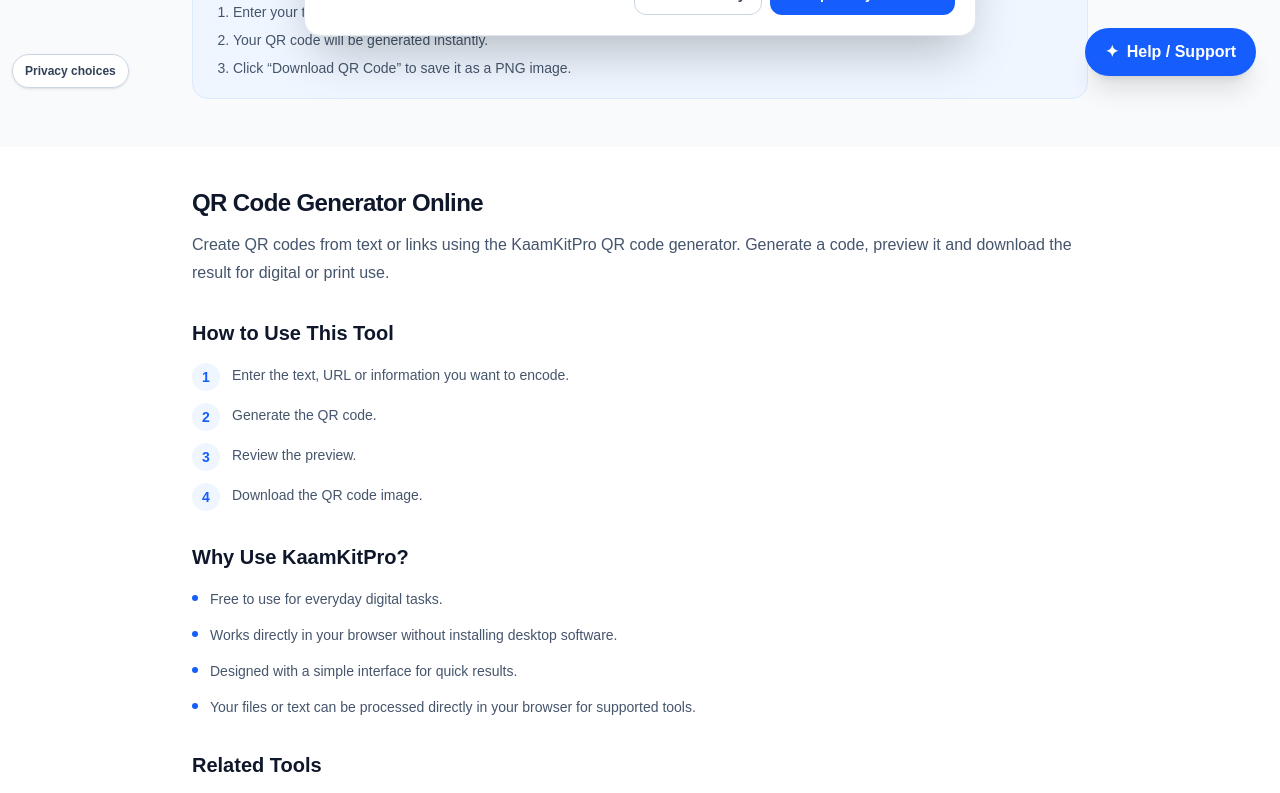
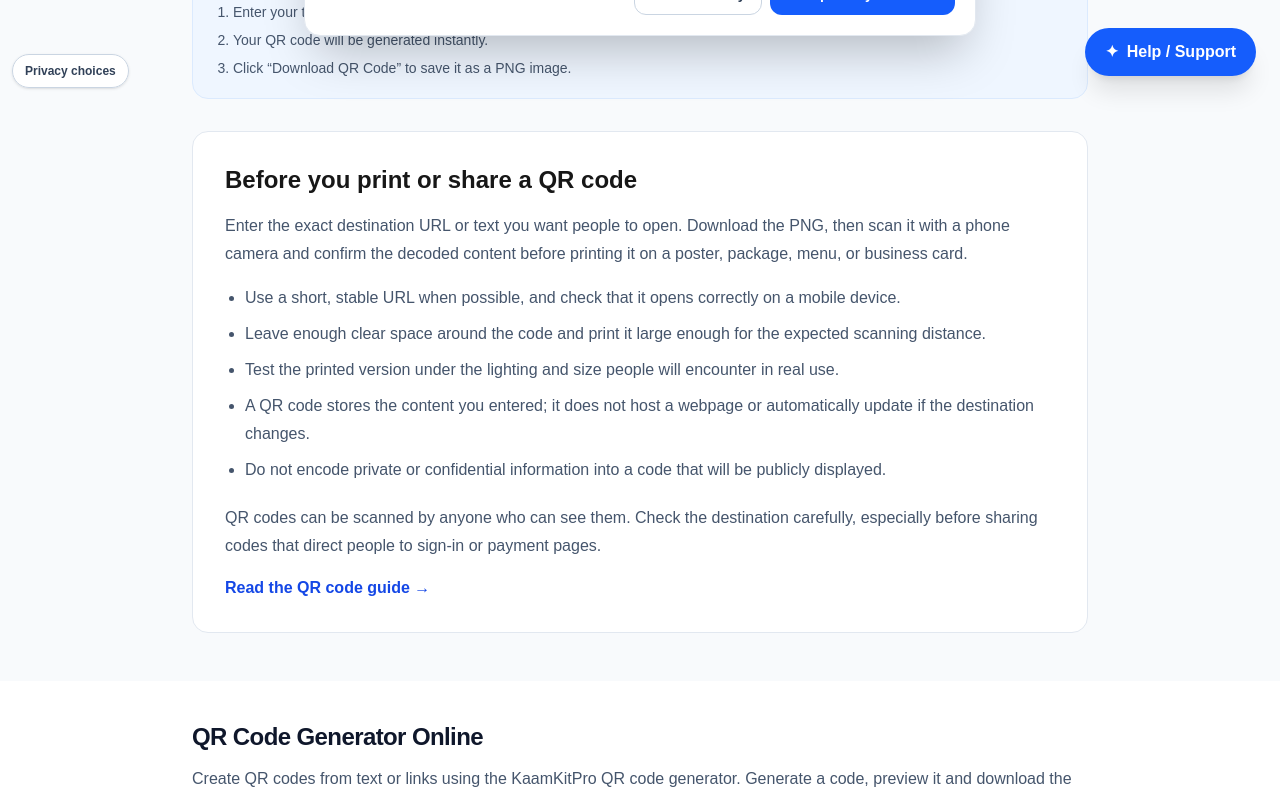
Before and after one commit to WellProSoftware/kaamkitpro, a Next.js app: page /tools/qr-code-generator in a window 1280 px wide. Shown: the part 700-1493 px from the top of the page. Built offline with nearby package versions, Linux system fonts and the light colour scheme.

Commit message:
content: add practical usage guidance and limitations

```diff
--- a/src/app/tools/qr-code-generator/page.tsx
+++ b/src/app/tools/qr-code-generator/page.tsx
@@ -113,6 +113,23 @@ export default function QRCodeGeneratorPage() {
             <li>Click “Download QR Code” to save it as a PNG image.</li>
           </ol>
         </div>
+        <section className="mt-8 rounded-2xl border border-slate-200 bg-white p-6 sm:p-8">
+          <h2 className="text-2xl font-bold">Before you print or share a QR code</h2>
+          <p className="mt-4 leading-7 text-slate-600">
+            Enter the exact destination URL or text you want people to open. Download the PNG, then scan it with a phone camera and confirm the decoded content before printing it on a poster, package, menu, or business card.
+          </p>
+          <ul className="mt-4 list-disc space-y-2 pl-5 leading-7 text-slate-600">
+            <li>Use a short, stable URL when possible, and check that it opens correctly on a mobile device.</li>
+            <li>Leave enough clear space around the code and print it large enough for the expected scanning distance.</li>
+            <li>Test the printed version under the lighting and size people will encounter in real use.</li>
+            <li>A QR code stores the content you entered; it does not host a webpage or automatically update if the destination changes.</li>
+            <li>Do not encode private or confidential information into a code that will be publicly displayed.</li>
+          </ul>
+          <p className="mt-5 leading-7 text-slate-600">
+            QR codes can be scanned by anyone who can see them. Check the destination carefully, especially before sharing codes that direct people to sign-in or payment pages.
+          </p>
+          <a href="/guides/qr-code" className="mt-4 inline-block font-semibold text-blue-700 hover:underline">Read the QR code guide →</a>
+        </section>
       </div>
     </main>
   );
```
